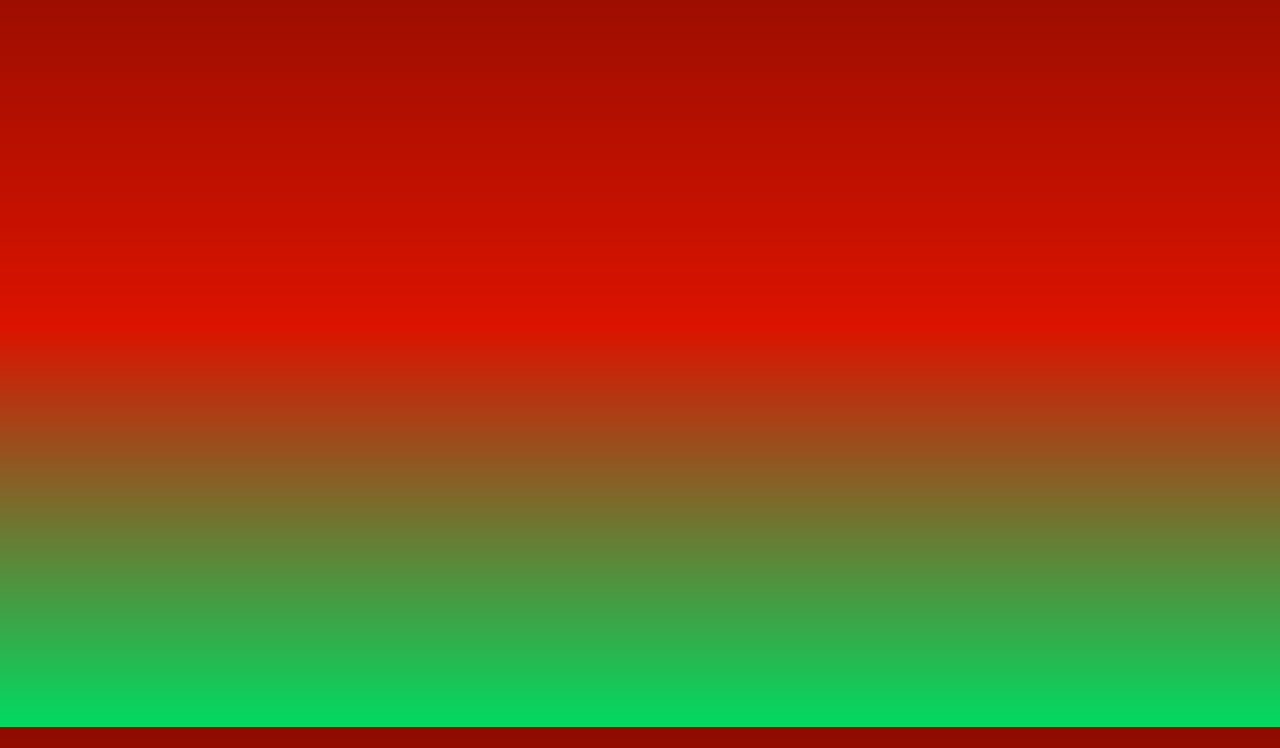
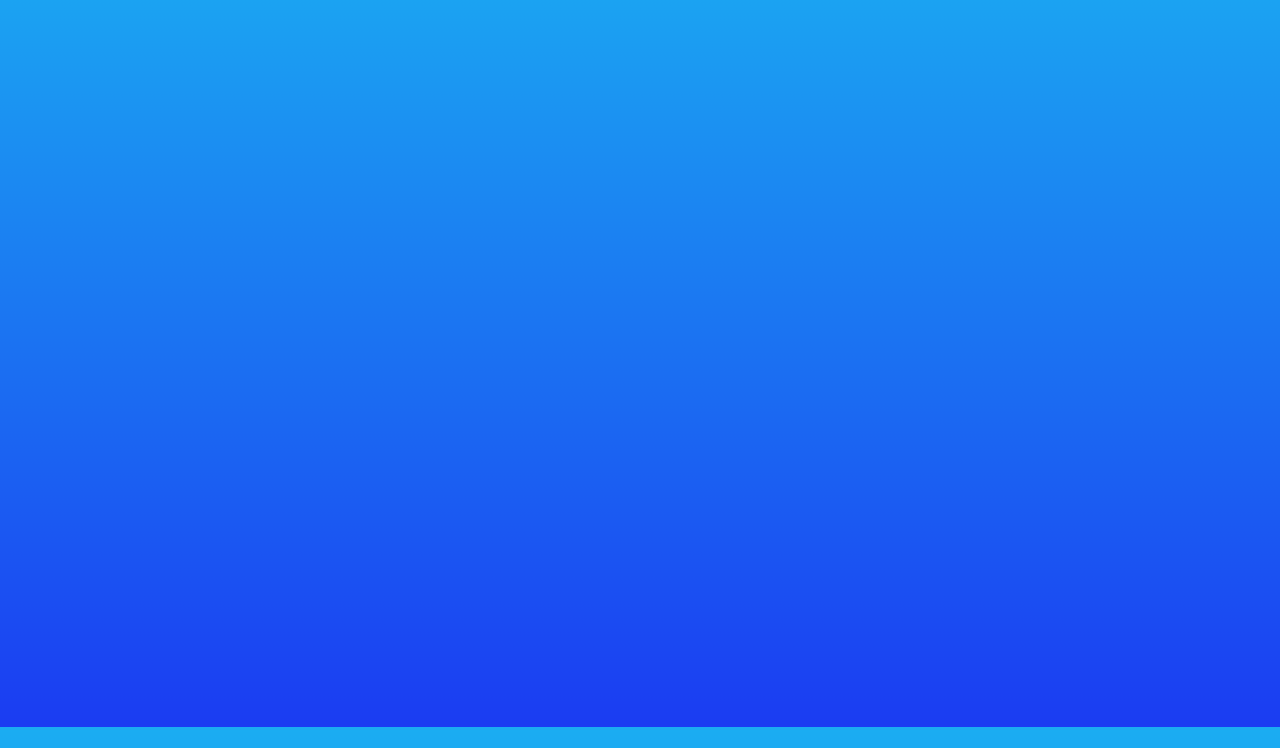
Before and after one commit to RoneryFilho/Curso-HTML-CSS-Guanabara, a plain HTML site: page Módulo 2/ex017/cor02.html in a window 1280 px wide. Shown: the part 73-821 px from the top of the page. Drawn offline with Linux system fonts and the light colour scheme.

Commit message:
Update cor02.html

```diff
--- a/Módulo 2/ex017/cor02.html
+++ b/Módulo 2/ex017/cor02.html
@@ -11,7 +11,7 @@
         }
 
         body {
-            background-image: linear-gradient(to bottom, #8F0C00, #DB1300, #00DB62);
+            background-image: linear-gradient(to top, #1B3CF2, #1BADF2);
         }
     </style>
 </head>
```
